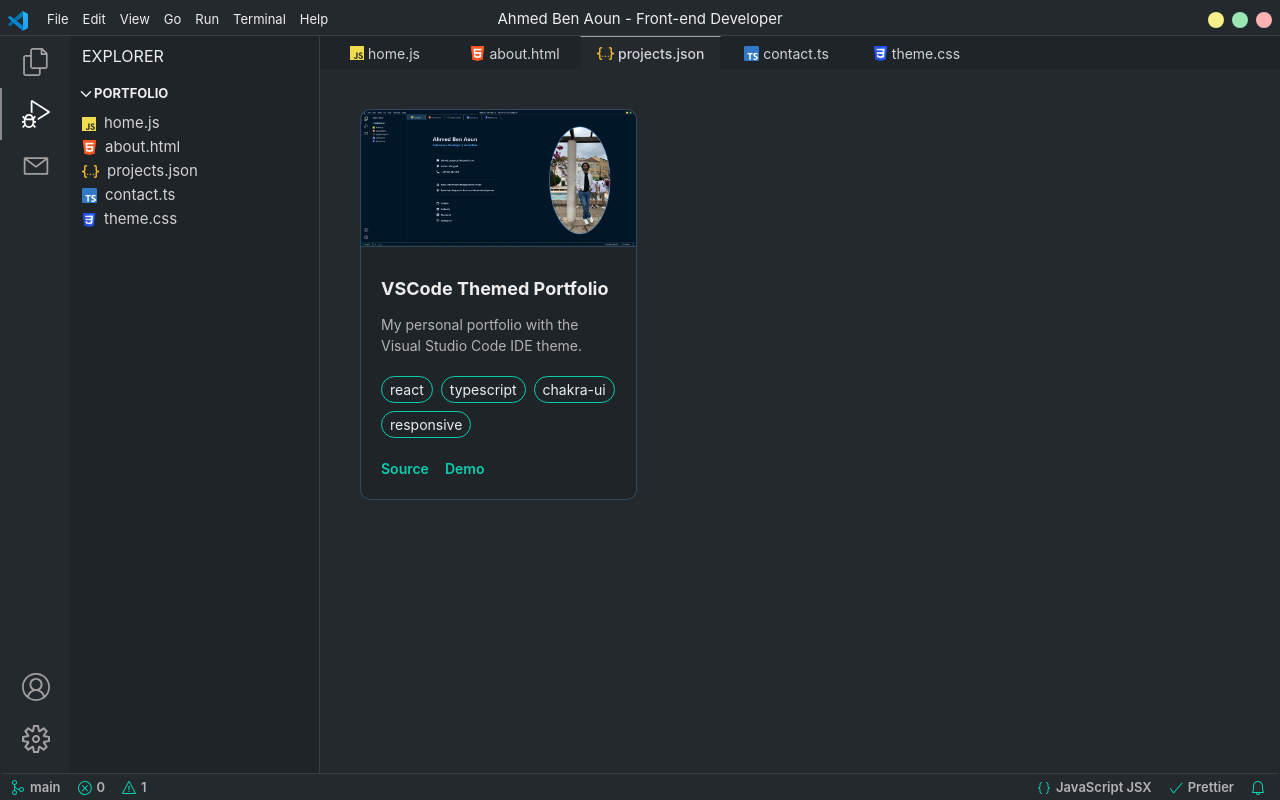
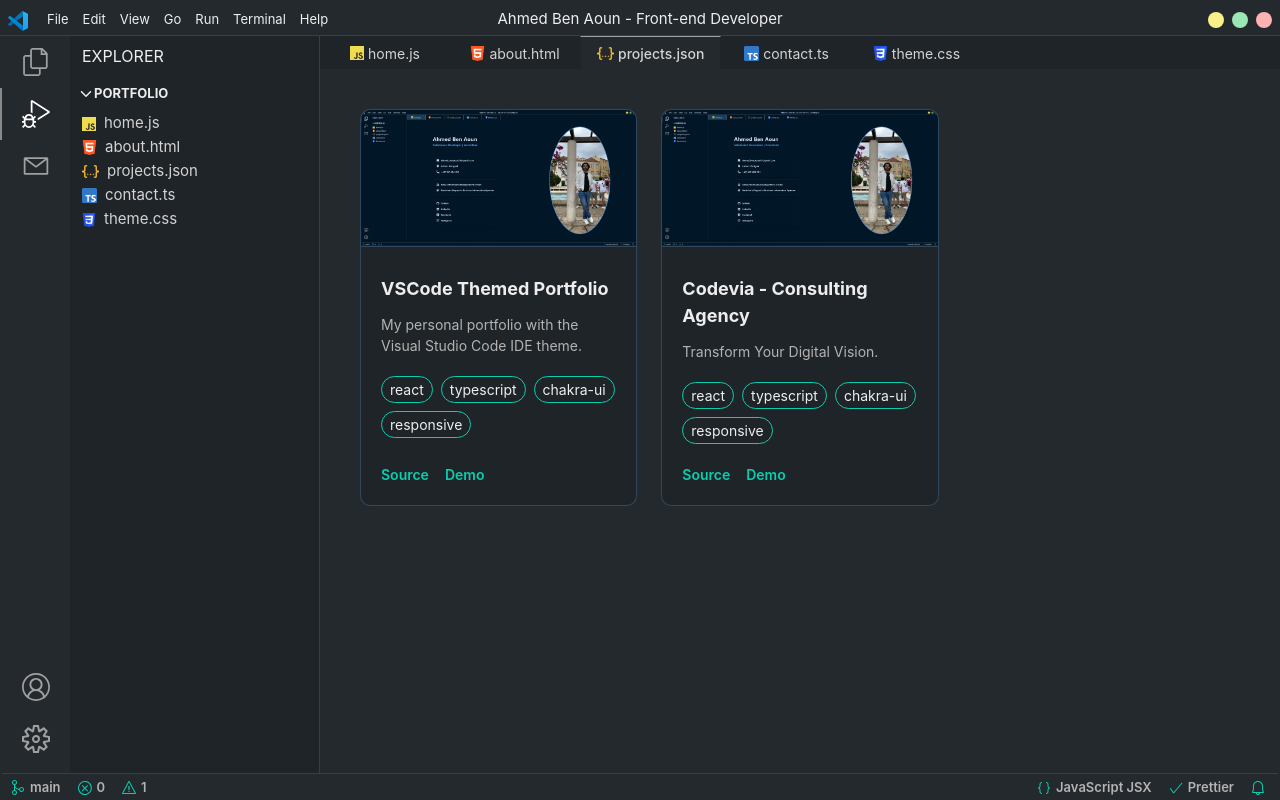
Before and after one commit to ahmeedaoun/vscode-based-portfolio-main, a React (Vite) app: page /projects in a window 1280 px wide. Built offline with nearby package versions, Linux system fonts and the light colour scheme.

Commit message:
add project : tech consulting agency

```diff
--- a/public/data/projects.ts
+++ b/public/data/projects.ts
@@ -8,4 +8,13 @@ export const projects = [
     Source: "https://github.com/ahmeedaoun/vscode-based-portfolio-main",
     Demo: "vscode-based-portfolio-main-8brr.vercel.app",
   },
+
+  {
+    ImageURL: "/assets/project-vscode.jpg",
+    Title: "Codevia - Consulting Agency",
+    Description: "Transform Your Digital Vision.",
+    Technologies: ["react", "typescript", "chakra-ui", "responsive"],
+    Source: "https://github.com/ahmeedaoun/project",
+    Demo: "https://codevia-mauve.vercel.app/",
+  },
     ];
```
Also changed, not shown: public/assets/tech consulting agency.jpg (added).
